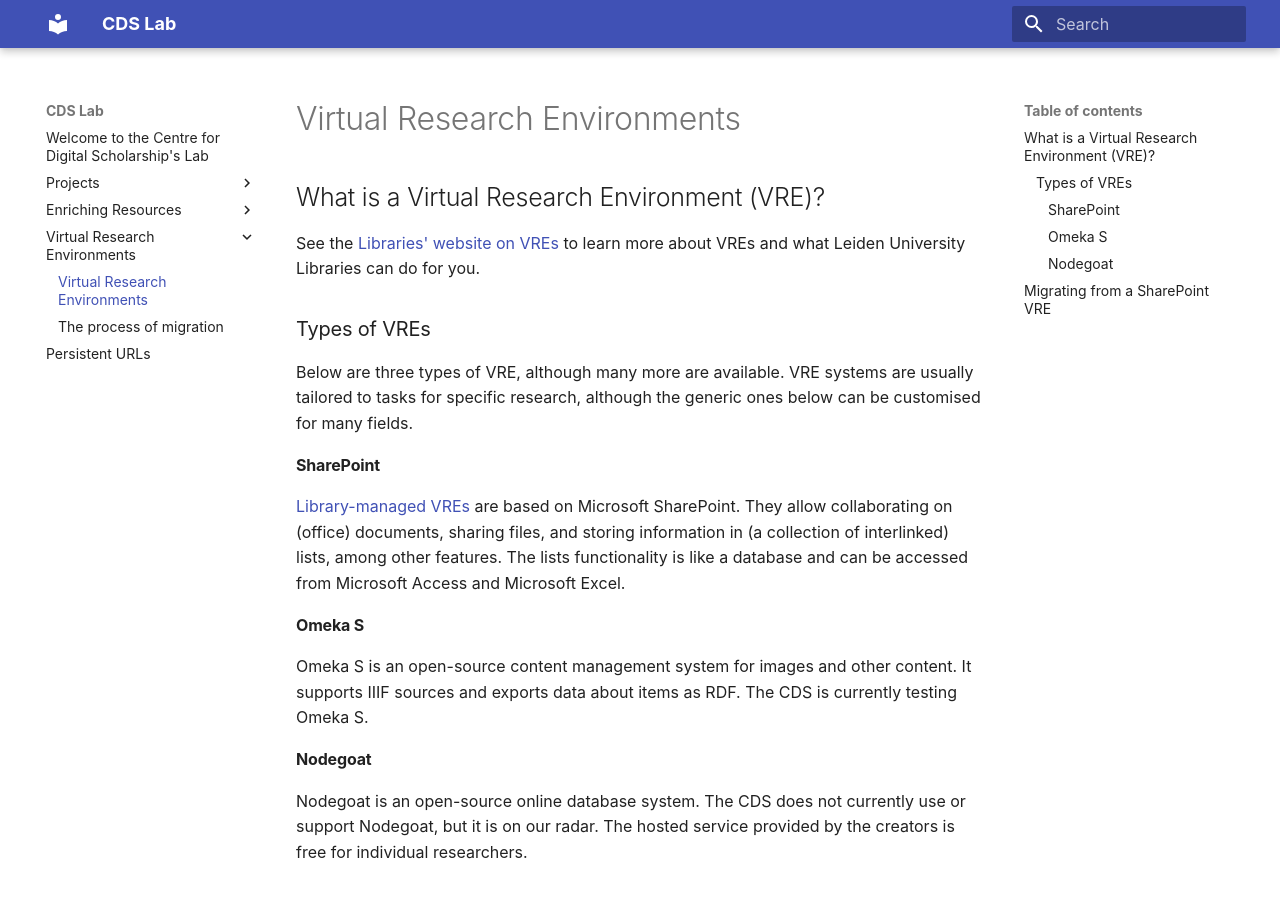
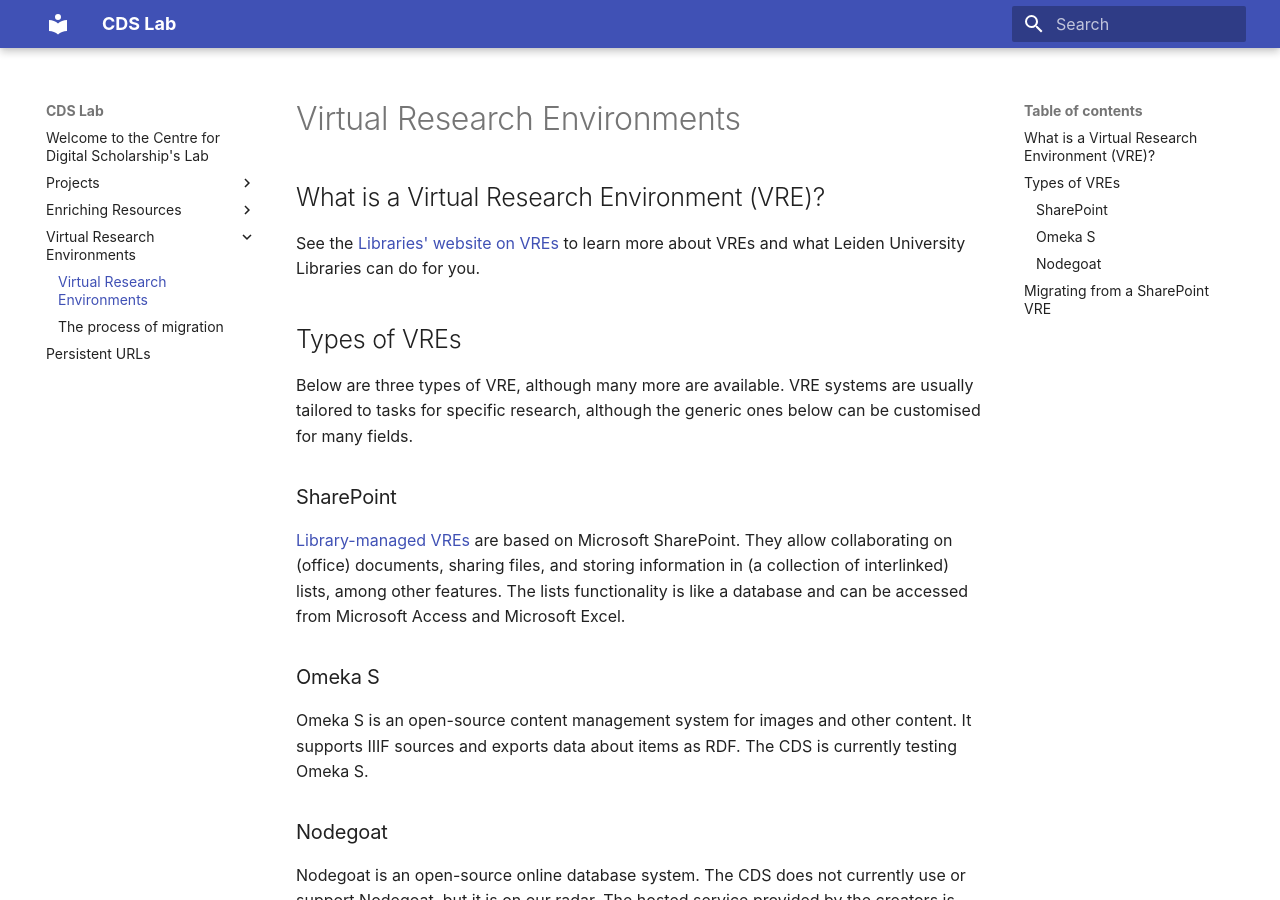
Before and after one commit to LeidenUniversityLibrary/cds-lab-homepage, an MkDocs documentation site: the page built from docs/vre/index.md, in a window 1280 px wide and 900 px high. Built offline with MkDocs 1.6.1 and Material for MkDocs 9.7.7, drawn with Linux system fonts in a browser that asks for light colours.

Commit message:
Update header levels for VRE page

```diff
--- a/docs/vre/index.md
+++ b/docs/vre/index.md
@@ -9,25 +9,25 @@
 
 [vre]: https://www.library.universiteitleiden.nl/research-and-publishing/collaboration-tools
 
-## Types of VREs
+# Types of VREs
 
 Below are three types of VRE, although many more are available. VRE systems are usually
 tailored to tasks for specific research, although the generic ones below can be customised for
 many fields.
 
-### SharePoint
+## SharePoint
 
 [Library-managed VREs][vre] are based on Microsoft SharePoint. They allow collaborating on
 (office) documents, sharing files, and storing information in (a collection of interlinked)
 lists, among other features. The lists functionality is like a database and can be accessed
 from Microsoft Access and Microsoft Excel.
 
-### Omeka S
+## Omeka S
 
 Omeka S is an open-source content management system for images and other content. It supports IIIF sources
 and exports data about items as RDF. The CDS is currently testing Omeka S.
 
-### Nodegoat
+## Nodegoat
 
 Nodegoat is an open-source online database system. The CDS does not currently use or support
 Nodegoat, but it is on our radar.
```
